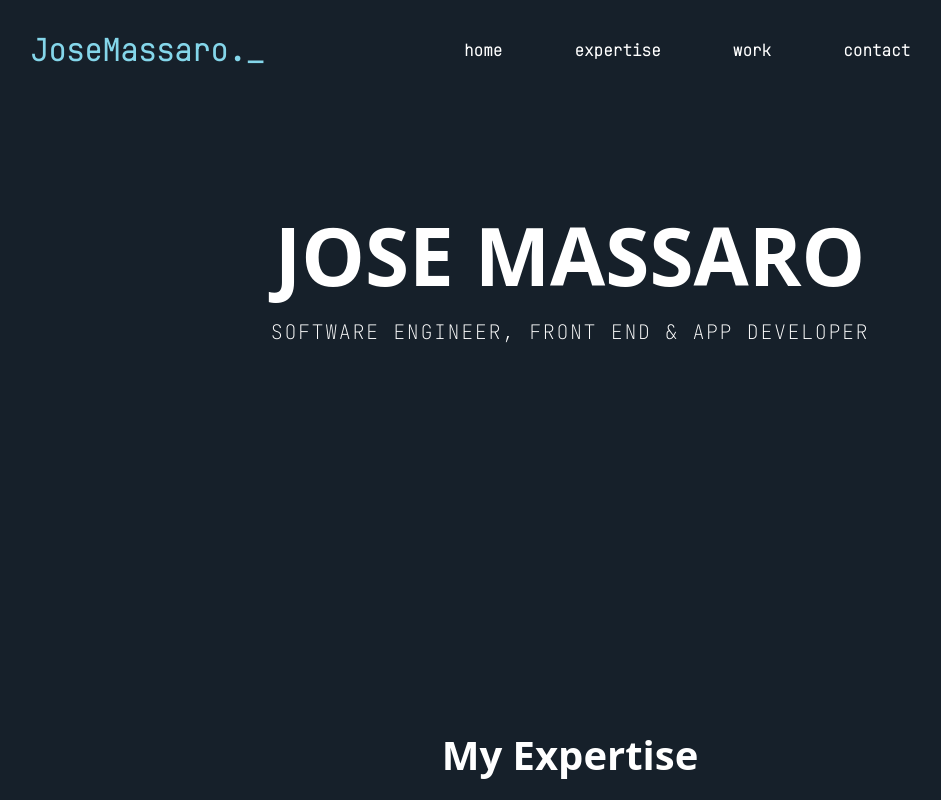
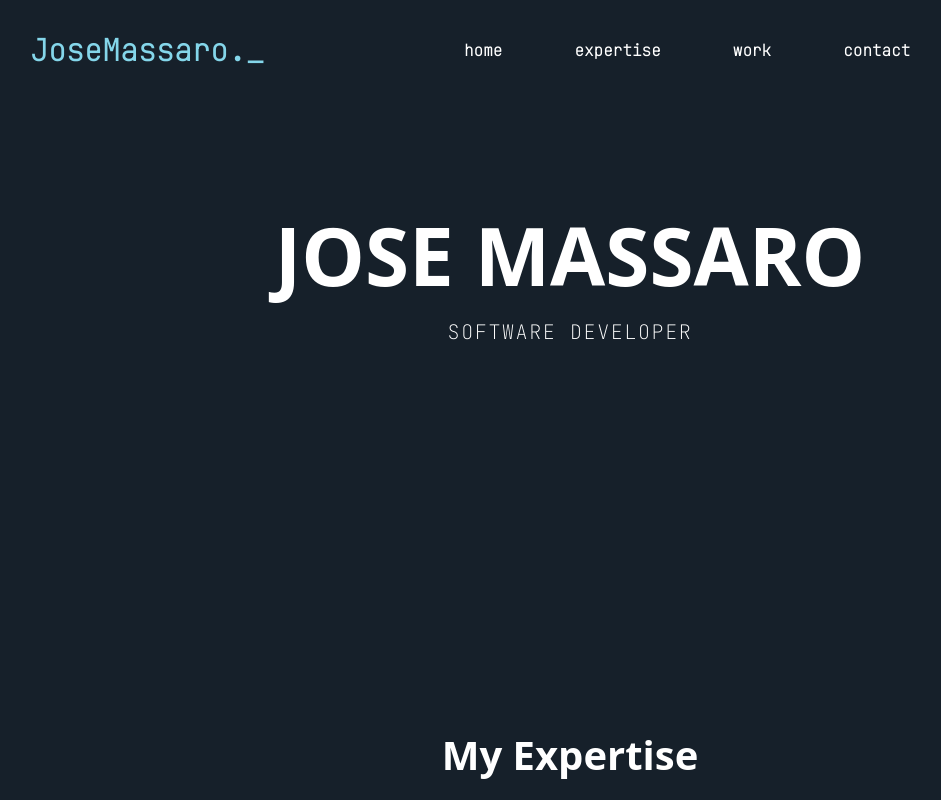
Before and after one commit to jamassaro/jamassaro.github.io, a React (Vite) app: page / in a window 1280 px wide. Shown: the top 800 px of the page, without its empty margins (70-1011 px from the left). Built offline with nearby package versions, Linux system fonts and the light colour scheme.

Commit message:
change subtitle of main section

```diff
--- a/src/components/MainSection/MainSection.jsx
+++ b/src/components/MainSection/MainSection.jsx
@@ -5,7 +5,7 @@ const MainSection = () => {
   return (
     <div className='main-section-container'>
       <h1>JOSE MASSARO</h1>
-      <p>SOFTWARE ENGINEER,  FRONT END & APP DEVELOPER</p>
+      <p>SOFTWARE DEVELOPER</p>
       </div>
   )
 }
```
